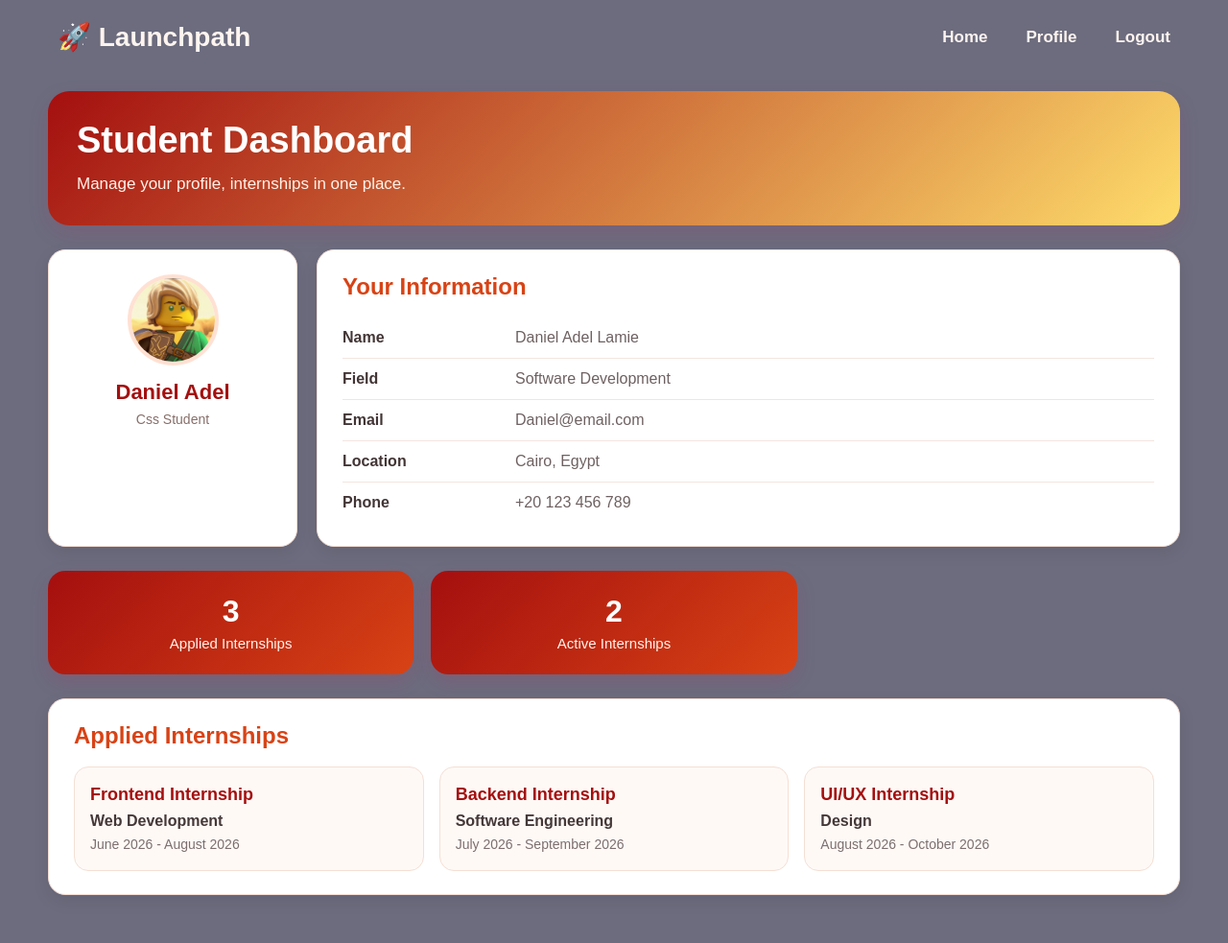
After one commit to Daniel-Lamie95/Web-Programming-Project, a PHP site: page /student-dashboard.html in a window 1280 px wide. The commit adds this page. Shown: the whole page at 96% size. Run offline with PHP 8.4, Linux system fonts and the light colour scheme.

Commit message:
added edit student_profile, student-dashboard

```diff
--- a/css/style.css
+++ b/css/style.css
@@ -1046,3 +1046,4 @@ body {
         gap: 6px;
     }
 }
+}
--- /dev/null
+++ b/student-dashboard.html
@@ -0,0 +1,110 @@
+<!DOCTYPE html>
+<html lang="en">
+<head>
+    <meta charset="UTF-8">
+    <meta name="viewport" content="width=device-width, initial-scale=1.0">
+    <title>Student Dashboard</title>
+    <link rel="stylesheet" href="css/style.css">
+</head>
+<body class="company-dashboard-page">
+
+    <nav class="company-dashboard-navbar">
+        <div class="company-dashboard-logo">🚀 Launchpath</div>
+
+        <ul class="company-dashboard-links">
+            <li><a href="student-home.html">Home</a></li>
+            <li><a href="student-profile.html">Profile</a></li>
+            <li><a href="login.html">Logout</a></li>
+        </ul>
+    </nav>
+
+    <main class="company-dashboard-container">
+
+        <section class="company-dashboard-hero">
+            <div>
+                <h1>Student Dashboard</h1>
+                <p>Manage your profile, internships in one place.</p>
+            </div>
+        </section>
+
+        <section class="company-dashboard-top">
+            <div class="company-dashboard-profile-card">
+                <div class="company-dashboard-avatar">
+                    <img src="./images/Screenshot 2026-03-23 192924.png" alt="Company Logo">
+                </div>
+                <h3>Daniel Adel</h3>
+                <span>Css Student</span>
+            </div>
+
+            <div class="company-dashboard-info-card">
+                <h2>Your Information</h2>
+
+                <div class="dashboard-info-row">
+                    <span class="dashboard-label">Name</span>
+                    <span class="dashboard-value">Daniel Adel Lamie</span>
+                </div>
+
+                <div class="dashboard-info-row">
+                    <span class="dashboard-label">Field</span>
+                    <span class="dashboard-value">Software Development</span>
+                </div>
+
+                <div class="dashboard-info-row">
+                    <span class="dashboard-label">Email</span>
+                    <span class="dashboard-value">Daniel@email.com</span>
+                </div>
+
+                <div class="dashboard-info-row">
+                    <span class="dashboard-label">Location</span>
+                    <span class="dashboard-value">Cairo, Egypt</span>
+                </div>
+
+                <div class="dashboard-info-row">
+                    <span class="dashboard-label">Phone</span>
+                    <span class="dashboard-value">+20 123 456 789</span>
+                </div>
+            </div>
+        </section>
+
+        <section class="company-dashboard-stats">
+            <div class="dashboard-stat-card">
+                <h3>3</h3>
+                <p>Applied Internships</p>
+            </div>
+
+            <div class="dashboard-stat-card">
+                <h3>2</h3>
+                <p>Active Internships</p>
+            </div>
+
+
+        </section>
+
+        <section class="company-dashboard-internships">
+            <h2>Applied Internships</h2>
+
+            <div class="company-dashboard-internships-grid">
+                <div class="dashboard-internship-card">
+                    <h3>Frontend Internship</h3>
+                    <p>Web Development</p>
+                    <span>June 2026 - August 2026</span>
+                </div>
+
+                <div class="dashboard-internship-card">
+                    <h3>Backend Internship</h3>
+                    <p>Software Engineering</p>
+                    <span>July 2026 - September 2026</span>
+                </div>
+
+                <div class="dashboard-internship-card">
+                    <h3>UI/UX Internship</h3>
+                    <p>Design</p>
+                    <span>August 2026 - October 2026</span>
+                </div>
+            </div>
+        </section>
+
+    </main>
+
+</body>
+</html>
--- a/student-home.html
+++ b/student-home.html
@@ -16,7 +16,7 @@
                 <span class="brand-text">Launchpad</span>
             </a>
             <div class="navbar-links ms-auto">
-                <a href="./student-home.html" class="nav-link-custom">Home</a>
+                <a href="./student_home.html" class="nav-link-custom">Home</a>
                 <a href="./student_profile.html" class="nav-link-custom">Profile</a>
             </div>
         </div>
```
Also changed, not shown: edit-student-profile.html (added, +54 -0 lines), student-profile.html (added, +76 -0 lines), student-register.html (added, +51 -0 lines), student_profile.html (deleted, +0 -107 lines).
